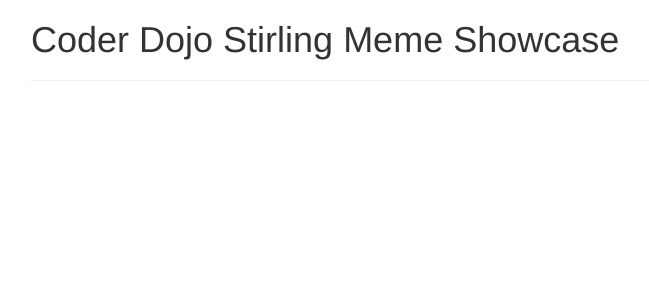
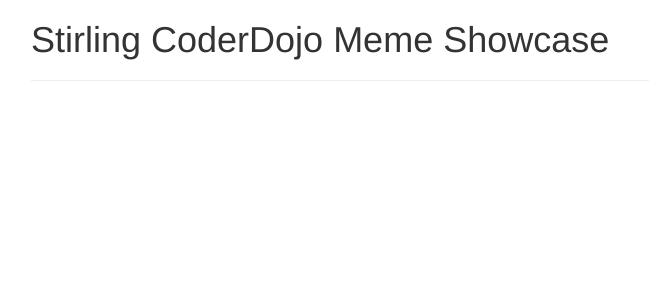
Before and after one commit to CoderDojoScotland/Meme-Showcase, a PHP site: page / in a window 1280 px wide. Shown: the top 300 px of the page, without its empty margins (39-688 px from the left). Run offline with PHP 8.4, Linux system fonts and the light colour scheme; some libraries are stand-ins or nearby versions.

Commit message:
amended CoderDojo brand name

```diff
--- a/index.php
+++ b/index.php
@@ -14,7 +14,7 @@
 	</head>
 	<body>
 		<div class="container">
-			<h1>Coder Dojo Stirling Meme Showcase</h1>
+			<h1>Stirling CoderDojo Meme Showcase</h1>
 			<hr/>
 <?php
 
```
